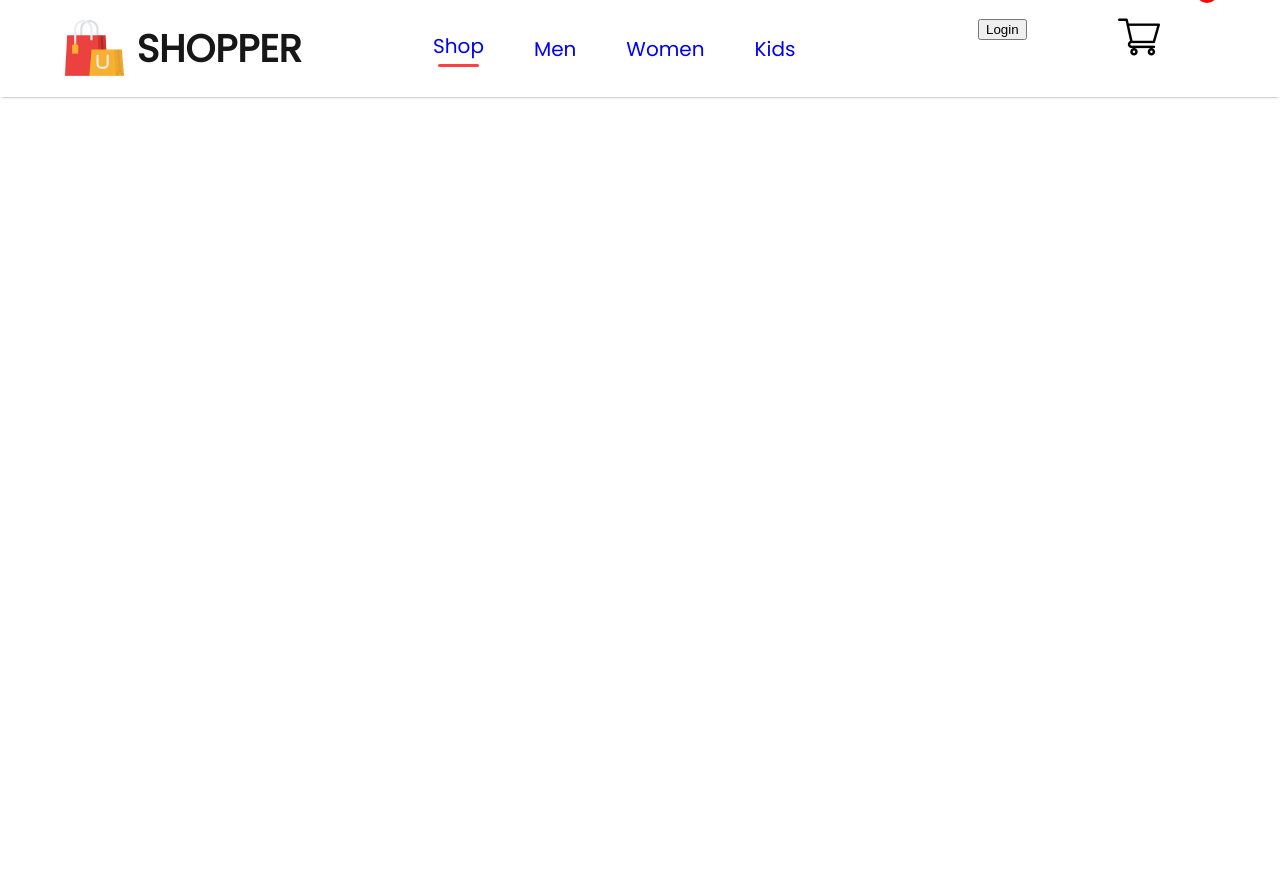
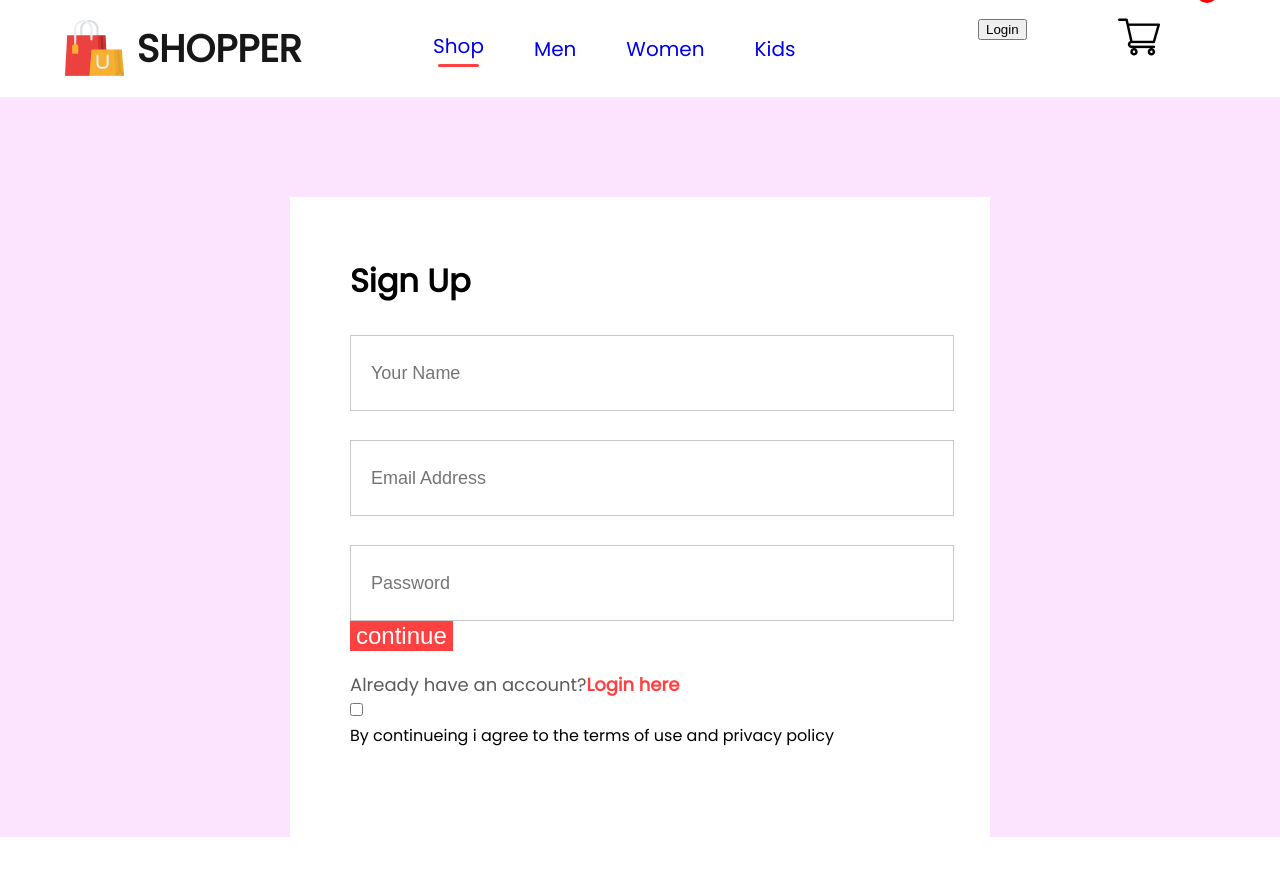
Before and after one commit to Sanskruti-Gohil/Ecommerce1, a React (Create React App) app: page /login in a window 1280 px wide. Before the commit the page ends 800 px from the top, so only its background shows below. Built offline with nearby package versions, Linux system fonts and the light colour scheme.

Commit message:
login changes

```diff
--- /dev/null
+++ b/src/Pages/Css/LoginSignup.css
@@ -0,0 +1,65 @@
+.loginsignup{
+    width: 100%;
+    height: 80vh;
+    background: #fce3fe;
+    padding-top: 100px;
+}
+
+.loginsignup-container{
+    width: 580px;
+    height:600px;
+    background:white;
+    margin:auto;
+    padding:40px 60px;
+
+}
+.loginsignup-container h1{
+    margin:20px 0px
+}
+.loginsignup-fields{
+    display: flex;
+    flex-direction:column;
+    gap: 29px;
+    margin-top:30px
+}
+.loginsignup-fields input{
+    height: 72px;
+    width:100%;
+    padding-left:20px;
+    border: 1px solid #c9c9c9;
+    outline: none;
+    color: #5c5c5c;
+    font-size: 18px;
+}
+.loginsignup-container button{
+    width: 580;
+    height: 72;
+    color: white;
+    background: #ff4141;
+    margin-top: 30;
+    border:none;
+    font-size: 24px;
+    font-weight:500;
+    cursor: pointer;
+
+}
+.loginsignup-login{
+    margin-top: 20px;
+    color: #5c5c5c;
+    font-size: 18px;
+    font-weight: 500;
+}
+.loginsignup-login span{
+    color: #ff4141;
+    font-weight: 600;
+
+}
+loginsignup-agree{
+    display:flex;
+    align-items: center;
+    margin-top: 25px;
+    gap:20px;
+    color:#5c5c5c;
+    font-size: 18;
+    font-weight: 500;
+}
--- a/src/Pages/LoginSignup.jsx
+++ b/src/Pages/LoginSignup.jsx
@@ -1,8 +1,23 @@
 import React from 'react'
+import './Css/LoginSignup.css'
 
 const LoginSignup = () => {
   return (
-    <div>
+    <div className='loginsignup'>
+      <div className="loginsignup-container">
+        <h1>Sign Up</h1>
+        <div className="loginsignup-fields">
+          <input type="text" placeholder="Your Name" />
+          <input type="email" placeholder="Email Address" />
+          <input type="password" placeholder="Password" />
+        </div>
+        <button>continue</button>
+        <p className="loginsignup-login">Already have an account?<span>Login here</span></p>
+        <div className="loginsignup-agree"></div>
+        <input type="checkbox" name='' id=''/>
+        <p>By continueing i agree to the terms of use and privacy policy</p>
+
+      </div>
 
     </div>
   )
```
